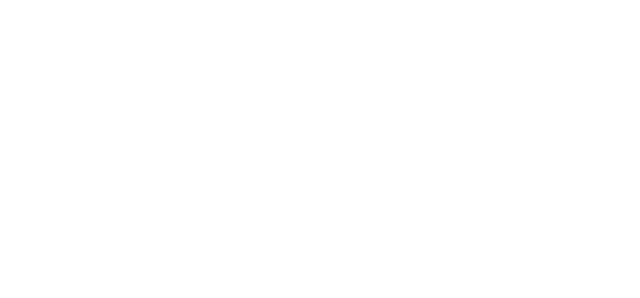
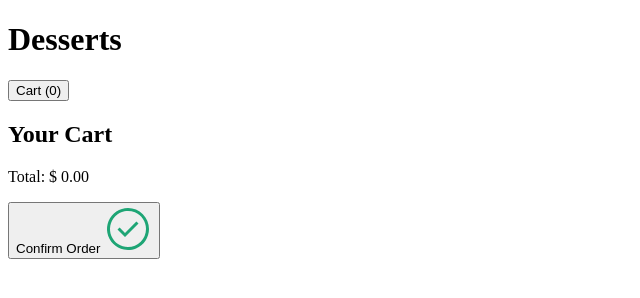
Before and after one commit to tatyanepgoncalves/Frontend-Mentor, a plain HTML site: page Product-List/index.html in a window 1280 px wide. Shown: the whole page, without its empty margins (0-640 px from the left). Drawn offline with Linux system fonts and the light colour scheme.

Commit message:
Estrutura HTML

```diff
--- a/Product-List/index.html
+++ b/Product-List/index.html
@@ -3,9 +3,47 @@
 <head>
   <meta charset="UTF-8">
   <meta name="viewport" content="width=device-width, initial-scale=1.0">
+  <link rel="stylesheet" href="assets/css/style.css">
   <title>Product List</title>
 </head>
 <body>
 
+  <header>
+    <h1>Desserts</h1>
+
+    <div class="cart">
+      <button id="cart-btn">
+        Cart
+        (<span id="cart-count">0</span>)
+      </button>
+    </div>
+  </header>
+
+  <main>
+
+    <div class="product-list">
+
+    </div>
+
+    <div class="cart-modal" id="cart-modal">
+      <h2>Your Cart</h2>
+      <ul id="cart-items"></ul>
+
+      <p>
+        Total:
+        $ <span id="cart-modal">0.00</span>
+      </p>
+
+      <button id="btn-confirm">
+        Confirm Order
+        <img src="assets/images/icon-order-confirmed.svg" alt="">
+      </button>
+    </div>
+
+
+  </main>
+
+
+  <script src="assets/js/index.js"></script>
 </body>
 </html>
```
